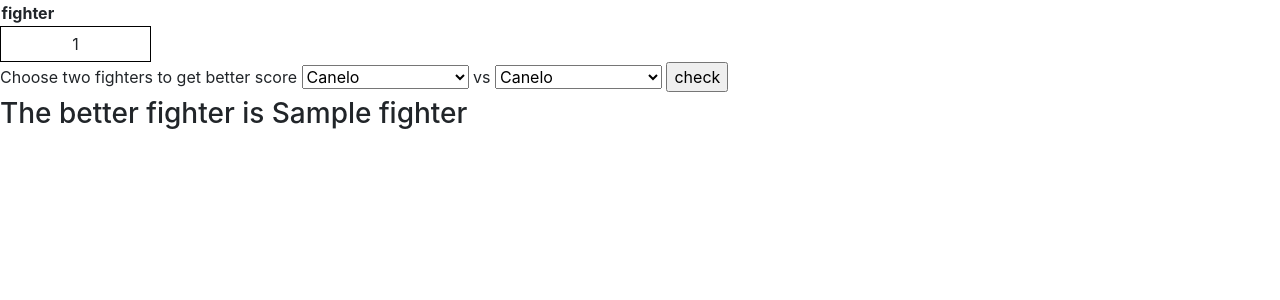
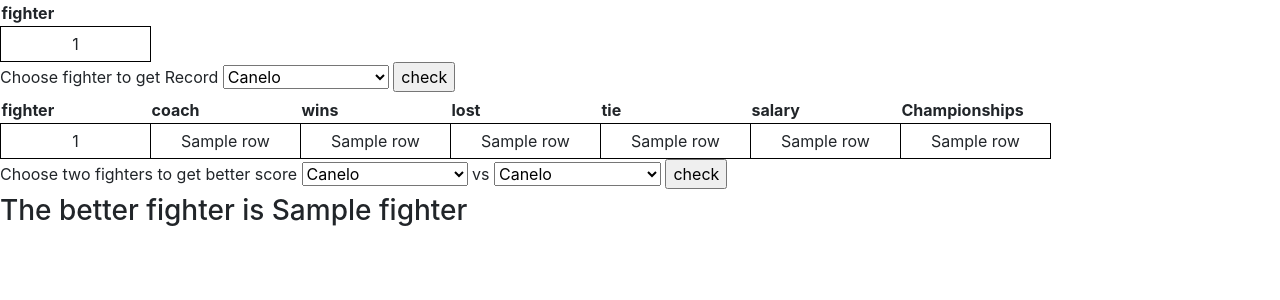
Before and after one commit to jerry152/project, a Flask app: template templates/fighter.html in a window 1280 px wide. Shown: the part 56-356 px from the top of the page. Run offline with Flask 2, Linux system fonts and the light colour scheme; the template is opened without the code that fills it: most values are stand-ins (such as "Sample title", 1, 10 or a date in 2020); some libraries are stand-ins or nearby versions.

Commit message:
added fighers rec

```diff
--- a/app.py
+++ b/app.py
@@ -112,7 +112,28 @@ def bestFighter():
 
 
     return render_template("fighter.html",fighter = query[0], data = data)
+#fighter record
+@app.route("/fighterRec",methods = ['POST', "GET"])
+def fighterRec():
+    results3 = request.form['fighter3']
+    print(results3)
+    database = r"boxing.sqlite"
+    conn = openConnection(database)
+    _conn = conn.cursor()
+    sql = """
+SELECT *
+FROM Fighters
+Where f_name = ?
+    """
+    args = [results3]
+    _conn.execute(sql,args)
+    query = _conn.fetchall()
+    print(query)
+    _conn.execute("SELECT * FROM Fighters")
+    data = _conn.fetchall()
 
+
+    return render_template("fighter.html",Rec = query, data = data, name = results3)
 
 
 #ROUTING FOR REFEREES
--- a/templates/fighter.html
+++ b/templates/fighter.html
@@ -36,6 +36,53 @@
            </tbody>
        </table>
 
+       <form class="grid" action="/fighterRec" method="post">
+        <div class = "d-inline">
+        <label for = "query1">Choose fighter to get Record</label>
+       <select name="fighter3" id="fighter">
+        <option value="Canelo">Canelo</option>
+        <option value="Gennedy Golovken">Gennedy Golovken</option>
+        <option value="Floyd Mayweatther ">Floyd Mayweather</option>
+        <option value="Deontay Wilder">Deontay Wilder</option>
+        <option value="Manny Pacquiao">Manny Pacquiao</option>
+        <option value="Mike Tyson">Mike Tyson</option>
+        <option value="Andy Ruiz jr">Andy Ruiz jr</option>
+        <option value="Tyson Fury">Tyson Fury</option>
+        <option value="Anthony Joshua">Anthony Joshua</option>
+        <option value="Boxer">Boxer</option>
+    </select>
+    <input type="Submit" class = "file_submit" value="check">
+</div>
+</form>
+{% if Rec %}
+<table>
+    <thead>
+      <tr>
+          <th>fighter</th>
+          <th>coach</th>
+          <th>wins</th>
+          <th>lost</th>
+          <th>tie</th>
+          <th>salary</th>
+          <th>Championships</th>
+      </tr>
+      </thead>
+      <tbody>
+       {% for row in Rec %}
+
+           <td>{{row[0]}}</td>
+           <td>{{row[1]}}</td>
+           <td>{{row[2]}}</td>
+           <td>{{row[3]}}</td>
+           <td>{{row[8]}}</td>
+           <td>{{row[4]}}</td>
+           <td>{{row[5]}}</td>
+
+          {% endfor %}
+      </tbody>
+  </table>
+{% endif %}
+
 
        <form class="grid" action="/bestFighter" method="post">
         <div class = "d-inline">
@@ -43,7 +90,7 @@
         <select name="fighter1" id="fighter">
             <option value="Canelo">Canelo</option>
             <option value="Gennedy Golovken">Gennedy Golovken</option>
-            <option value="Floyd Mayweatther">Floyd Mayweatther</option>
+            <option value="Floyd Mayweatther ">Floyd Mayweather</option>
             <option value="Deontay Wilder">Deontay Wilder</option>
             <option value="Manny Pacquiao">Manny Pacquiao</option>
             <option value="Mike Tyson">Mike Tyson</option>
@@ -56,7 +103,7 @@
         <select name="fighter2" id="fighter">
             <option value="Canelo">Canelo</option>
             <option value="Gennedy Golovken">Gennedy Golovken</option>
-            <option value="Floyd Mayweatther">Floyd Mayweatther</option>
+            <option value="Floyd Mayweatther ">Floyd Mayweatther</option>
             <option value="Deontay Wilder">Deontay Wilder</option>
             <option value="Manny Pacquiao">Manny Pacquiao</option>
             <option value="Mike Tyson">Mike Tyson</option>
```
